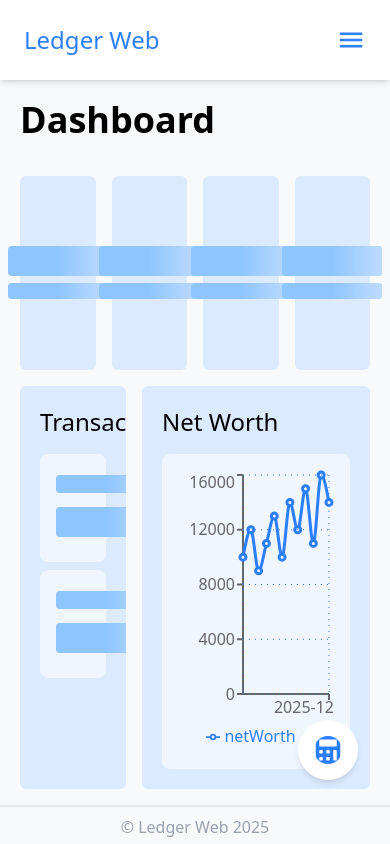
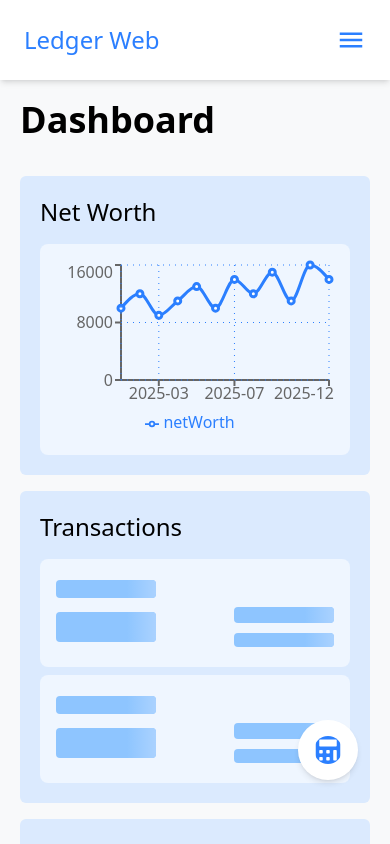
Before and after one commit to ClydeMondero/ledger-web, a React (Vite) app in the folder frontend/: page /dashboard in a window 390 px wide. Shown: the top 844 px of the page. Built offline with nearby package versions, Linux system fonts and the light colour scheme.

Commit message:
feat: responsiveness dashboard

```diff
--- a/frontend/src/components/NetWorthChart.jsx
+++ b/frontend/src/components/NetWorthChart.jsx
@@ -36,7 +36,11 @@ const NetWorthChart = () => {
   }, []);
 
   return (
-    <ResponsiveContainer width="100%" className="bg-blue-50 p-4 rounded-lg">
+    <ResponsiveContainer
+      width="100%"
+      minHeight="200px"
+      className="bg-blue-50 p-4 rounded-lg"
+    >
       <LineChart data={data}>
         <XAxis dataKey="date" strokeWidth={2} />
         <YAxis strokeWidth={2} />
--- a/frontend/src/components/Sidebar.jsx
+++ b/frontend/src/components/Sidebar.jsx
@@ -102,7 +102,7 @@ const Sidebar = () => {
           onClose={() => setIsModalOpen(false)}
         />
       )}
-      <motion.div className="fixed w-15 h-15 bottom-16 right-8 md:hidden flex items-center justify-center">
+      <motion.div className="fixed w-15 h-15 bottom-16 right-8 md:hidden flex items-center justify-center z-[100]">
         <FaCalculator
           className="text-6xl text-blue-500 cursor-pointer p-4 rounded-full bg-white shadow-md"
           onClick={() => setIsModalOpen(true)}
--- a/frontend/src/pages/Dashboard.jsx
+++ b/frontend/src/pages/Dashboard.jsx
@@ -45,9 +45,9 @@ const Dashboard = () => {
       highlightColor="oklch(0.882 0.059
       254.128)"
     >
-      <div className="grid grid-cols-12 grid-rows-12 gap-4 h-full">
+      <div className="grid grid-cols-12 gap-4 h-full md:grid-rows-12">
         {/* Balances */}
-        <div className="col-span-12 row-span-4 grid grid-cols-4 gap-4 ">
+        <div className="col-span-12 row-span-4 grid grid-cols-1 gap-4 order-3 md:order-1 md:grid-cols-4">
           <Box />
           <Box />
           <Box />
@@ -55,7 +55,7 @@ const Dashboard = () => {
         </div>
         {/* Transactions */}
         <motion.div
-          className="bg-blue-100 col-span-4 row-span-8 p-5 flex flex-col gap-4 rounded-md overflow-auto"
+          className="bg-blue-100 col-span-12  p-5 flex flex-col gap-4 rounded-md overflow-auto order-2 md:col-span-4 md:row-span-8"
           initial={{ opacity: 0, y: -5 }}
           animate={{ opacity: 1, y: 0 }}
           transition={{ duration: 0.3, ease: "easeInOut" }}
@@ -70,7 +70,7 @@ const Dashboard = () => {
           initial={{ opacity: 0, y: -5 }}
           animate={{ opacity: 1, y: 0 }}
           transition={{ duration: 0.3, ease: "easeInOut" }}
-          className="bg-blue-100 col-span-8 row-span-8 rounded-md flex flex-col gap-4 p-5"
+          className="bg-blue-100 col-span-12 rounded-md flex flex-col gap-4 p-5 order-1 md:order-3 md:col-span-8 md:row-span-8"
         >
           <span className="text-2xl font-medium">Net Worth</span>
           <NetWorthChart />
```
